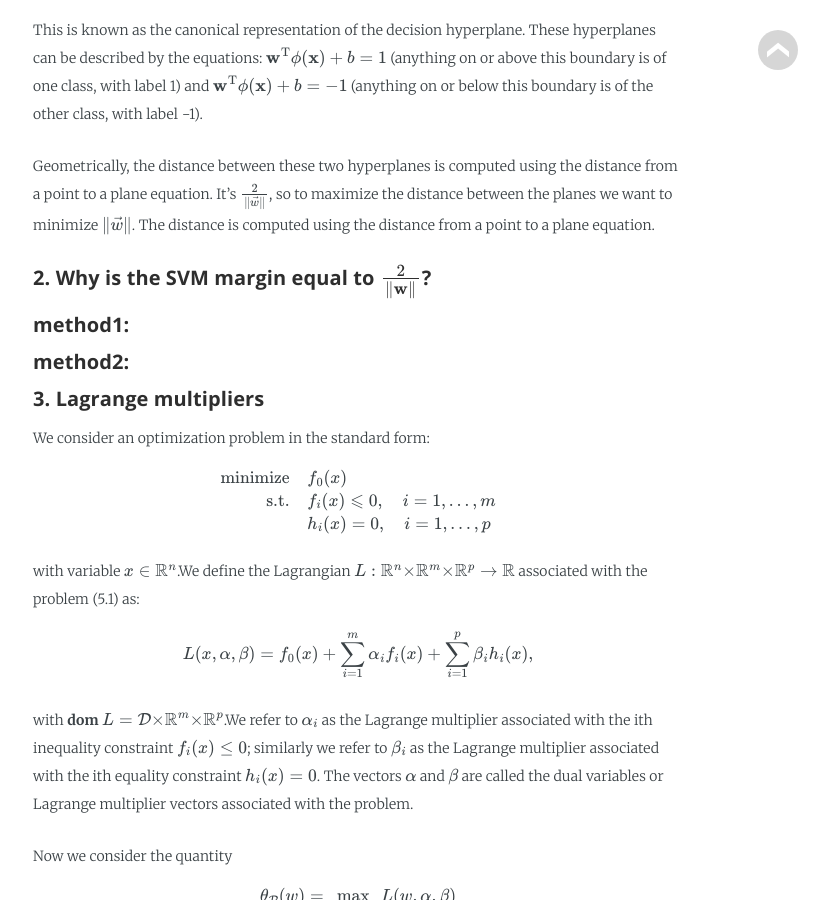
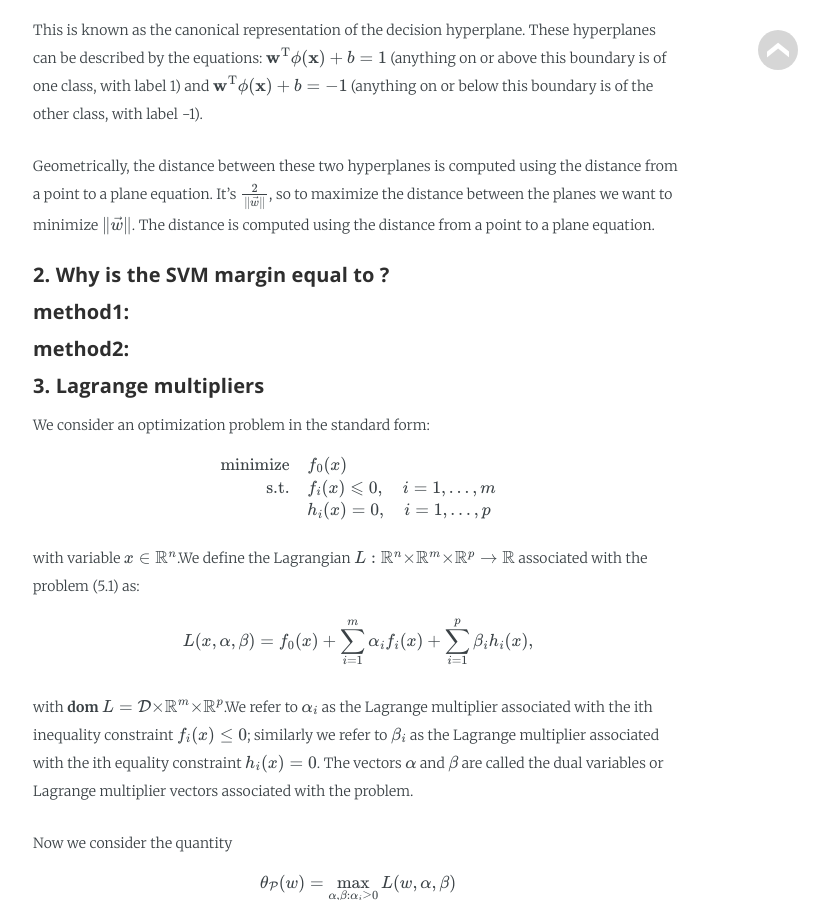
Before and after one commit to TyrionBian/tyrionbian.github.io, a Jekyll site: the page built from _posts/2020-06-09-Support Vector Machine.md, in a window 1280 px wide and 900 px high, scrolled down 2406 px. Shown: the whole window, without its empty margins (282-1111 px from the left). Built offline with Jekyll 4.4.1, drawn with Linux system fonts in a browser that asks for light colours; some web fonts are replaced; formulas are drawn with MathJax 3.

Commit message:
Update 2020-06-09-Support Vector Machine.md

```diff
--- a/_posts/2020-06-09-Support Vector Machine.md
+++ b/_posts/2020-06-09-Support Vector Machine.md
@@ -56,7 +56,7 @@
 
 Geometrically, the distance between these two hyperplanes is computed using the distance from a point to a plane equation. It's $\frac {2}{\Vert{\vec {w}}\Vert}$, so to maximize the distance between the planes we want to minimize $\Vert \vec{w} \Vert$. The distance is computed using the distance from a point to a plane equation.
 
-#### 2. Why is the SVM margin equal to $\frac {2}{\Vert {\bf w} \Vert}$?
+#### 2. Why is the SVM margin equal to ?
 
 ###### method1:
 
```
